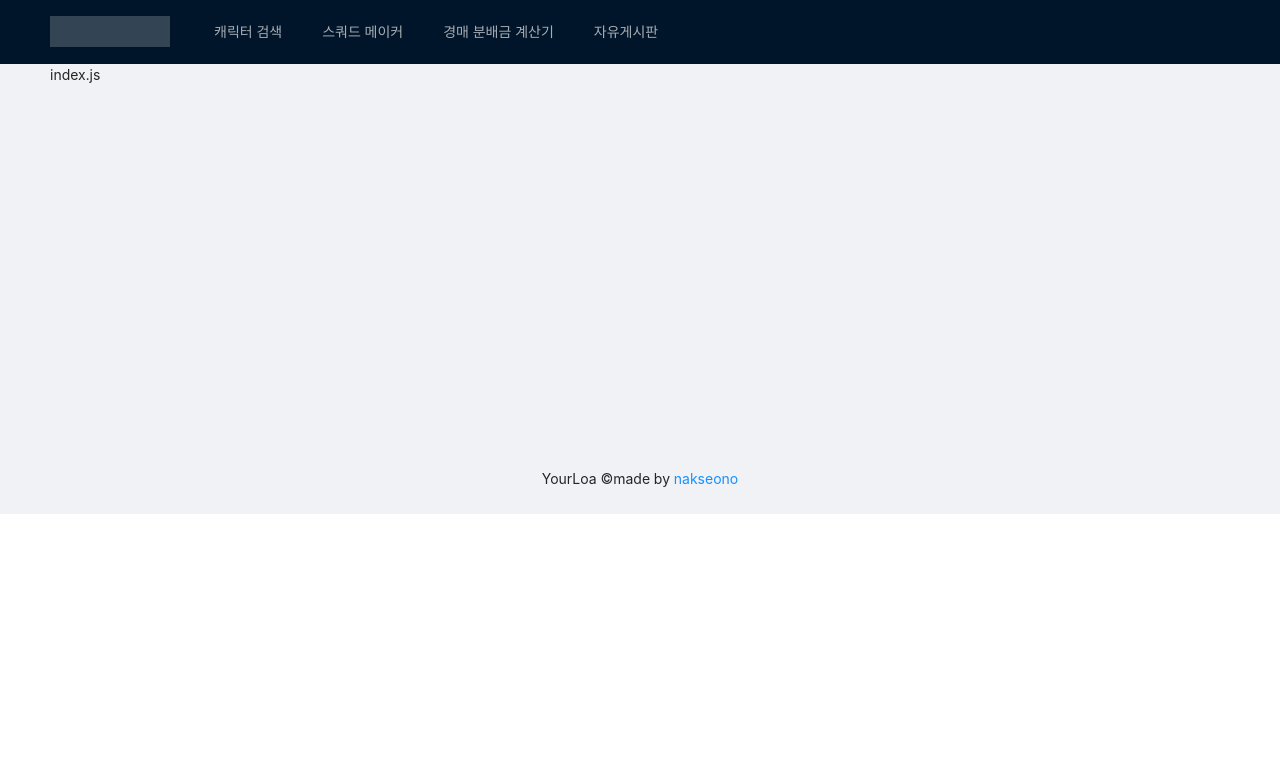
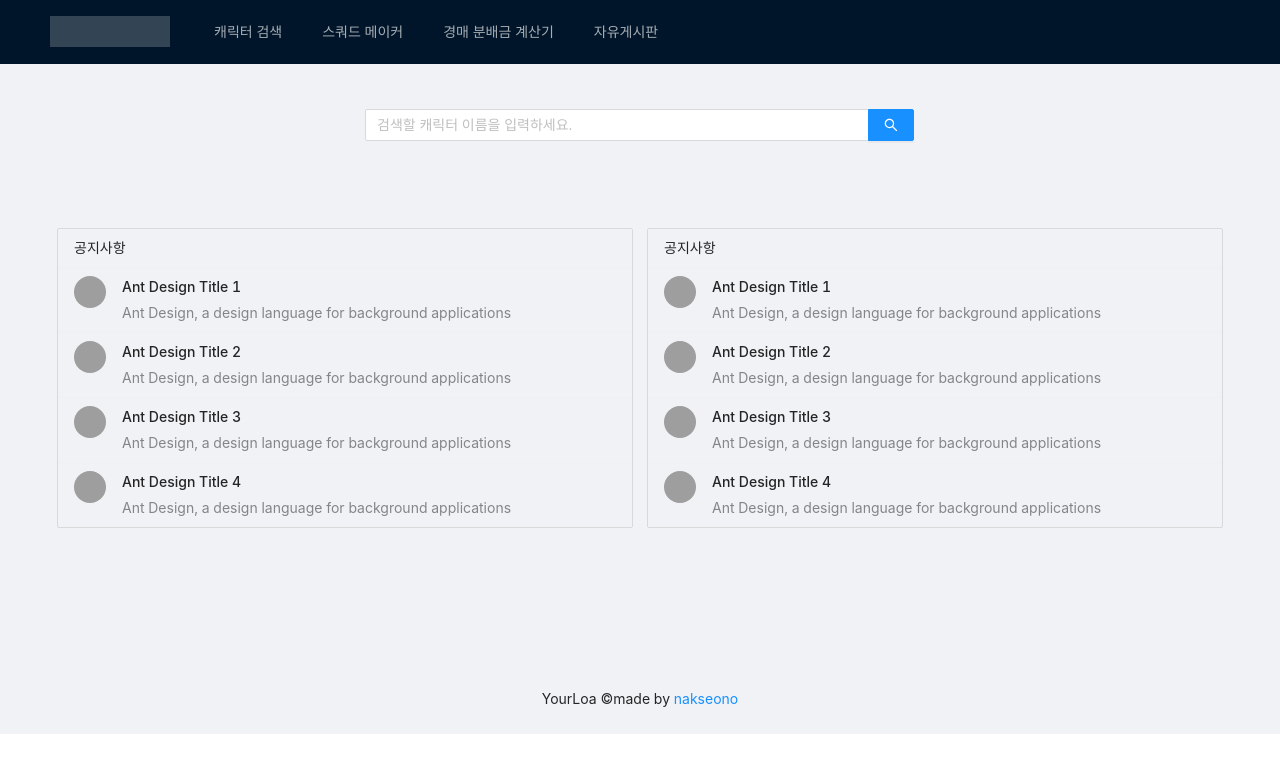
Before and after one commit to nakseono/yourLoa, a Next.js app: page / in a window 1280 px wide. Shown: the top 772 px of the page. Built offline with nearby package versions, Linux system fonts and the light colour scheme; grey boxes are pictures that could not be loaded.

Commit message:
메인페이지 레이아웃 잡기

```diff
--- a/components/AppLayout.js
+++ b/components/AppLayout.js
@@ -1,4 +1,4 @@
-import { Breadcrumb, Layout, Menu } from "antd";
+import { Layout, Menu } from "antd";
 import React from "react";
 import Link from "next/link";
 import styled from "styled-components";
@@ -53,9 +53,9 @@ const AppLayout = ({ children }) => (
     <Content
       className="site-layout"
       style={{
-        padding: "0 50px",
+        padding: "20px 50px",
         marginTop: 64,
-        minHeight: 380,
+        minHeight: 600,
       }}
     >
       {children}
--- /dev/null
+++ b/components/mainPages/Notice.js
@@ -0,0 +1,41 @@
+import React from "react";
+import { List, Divider, Avatar } from "antd";
+
+const data = [
+  {
+    title: "Ant Design Title 1",
+  },
+  {
+    title: "Ant Design Title 2",
+  },
+  {
+    title: "Ant Design Title 3",
+  },
+  {
+    title: "Ant Design Title 4",
+  },
+];
+
+const Notice = () => {
+  return (
+    <List
+      header={<div>공지사항</div>}
+      style={{ margin: "7px" }}
+      bordered
+      size="small"
+      itemLayout="horizontal"
+      dataSource={data}
+      renderItem={(item) => (
+        <List.Item>
+          <List.Item.Meta
+            avatar={<Avatar src="https://joeschmoe.io/api/v1/random" />}
+            title={<a href="https://ant.design">{item.title}</a>}
+            description="Ant Design, a design language for background applications"
+          />
+        </List.Item>
+      )}
+    />
+  );
+};
+
+export default Notice;
--- a/pages/index.js
+++ b/pages/index.js
@@ -1,10 +1,29 @@
 import React, { useEffect } from "react";
 import AppLayout from "../components/AppLayout";
+import { Input, Avatar, List, Col, Row } from "antd";
+import styled from "styled-components";
+import Notice from "../components/mainPages/Notice";
+
+const UserSearchInput = styled(Input.Search)`
+  display: flex;
+  margin: auto;
+  margin-top: 25px;
+  margin-bottom: 80px;
+  width: 550px;
+`;
 
 const Home = () => {
   return (
     <AppLayout>
-      index.js
+      <UserSearchInput placeholder="검색할 캐릭터 이름을 입력하세요." enterButton />
+      <Row>
+        <Col span={12}>
+          <Notice />
+        </Col>
+        <Col span={12}>
+          <Notice />
+        </Col>
+      </Row>
     </AppLayout>
   );
 };
```
